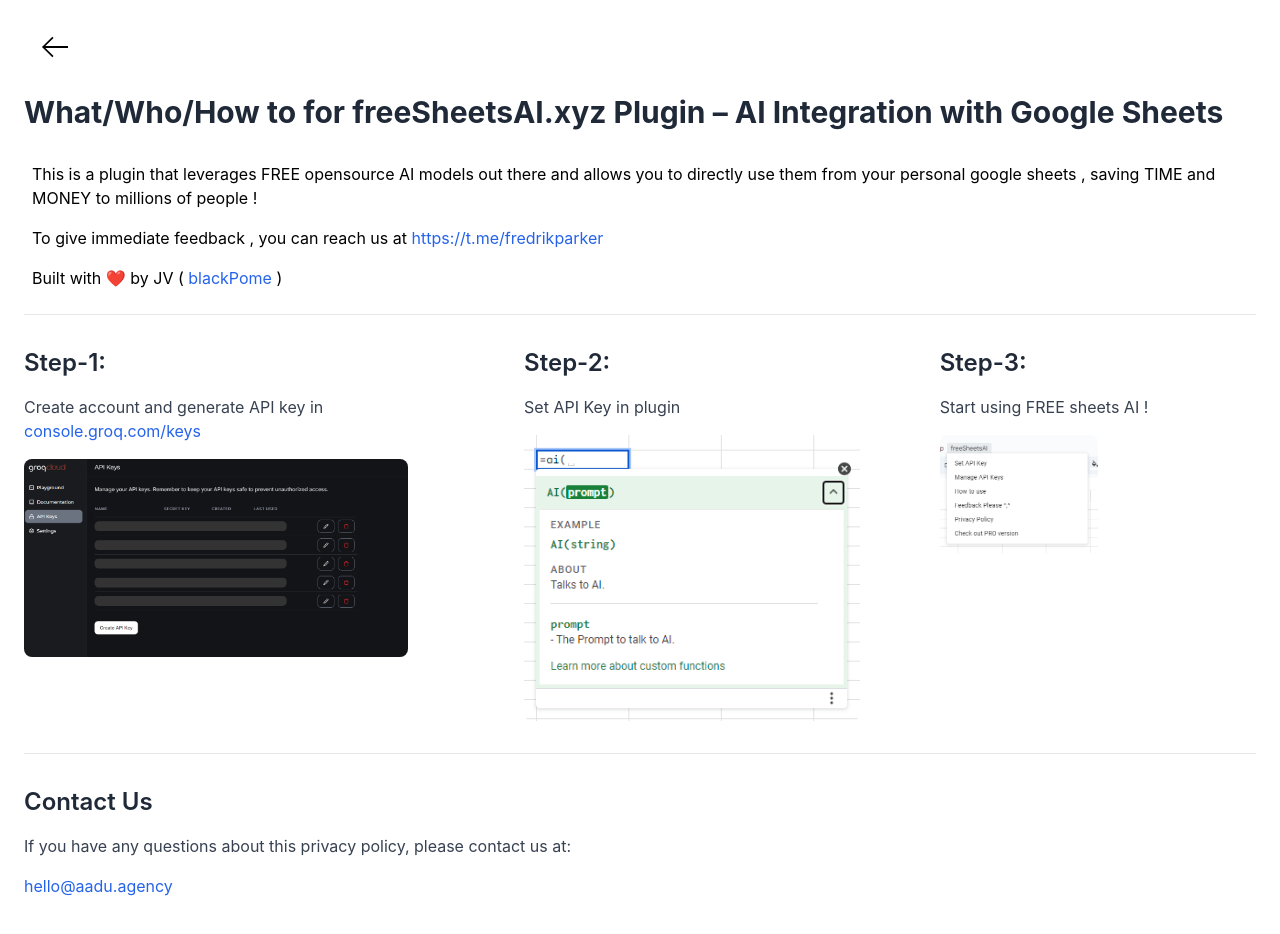
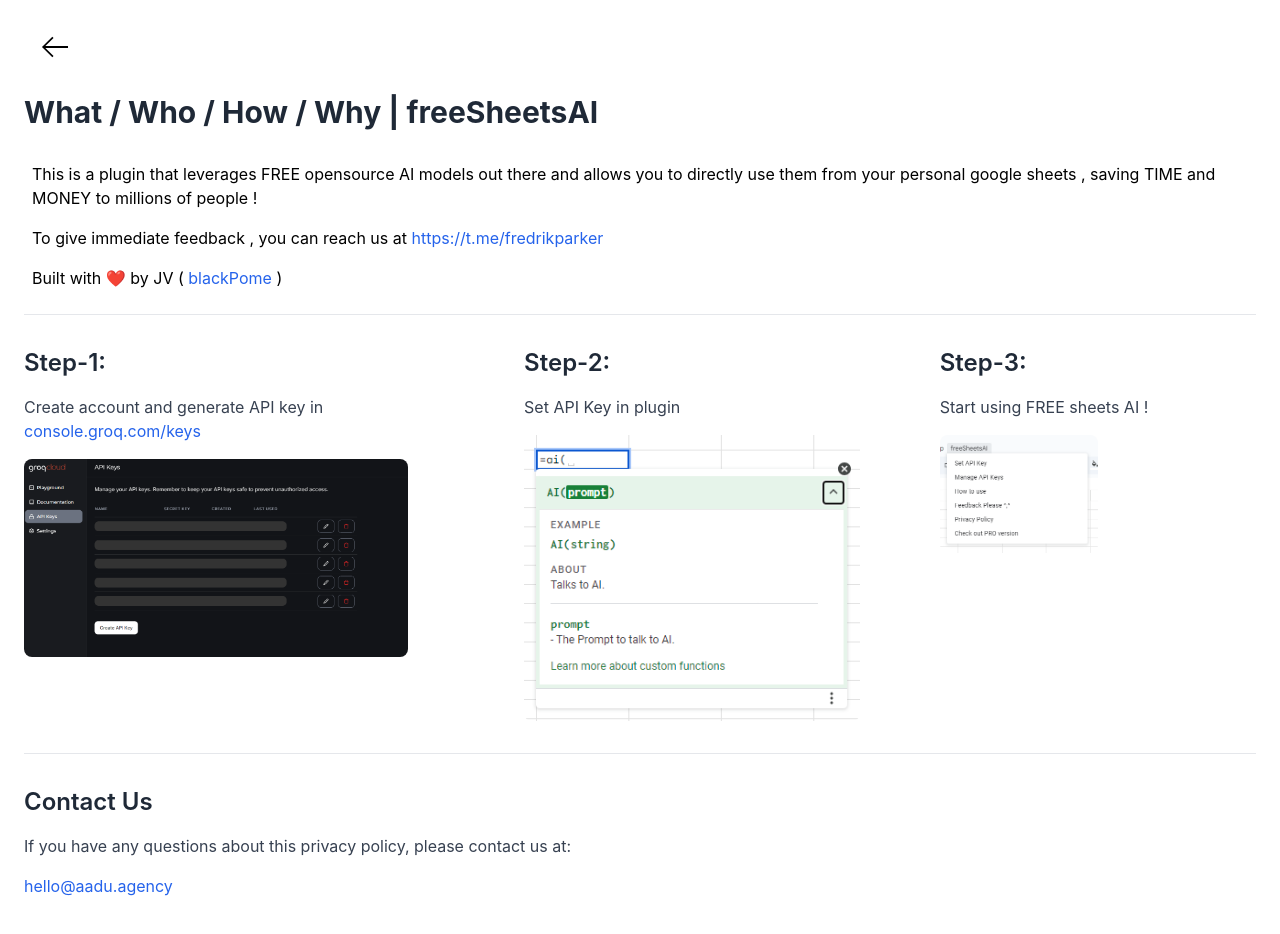
Before and after one commit to agencyaadu/freesheetsai.xyz-Phase-1, a React (Vite) app: page /how-to in a window 1280 px wide. Shown: the top 934 px of the page. Built offline with nearby package versions, Linux system fonts and the light colour scheme.

Commit message:
Update 'How-to' to 'About the Plugin'

```diff
--- a/src/Components/HowTo/HowTo.jsx
+++ b/src/Components/HowTo/HowTo.jsx
@@ -25,7 +25,7 @@
         </Link>
     </div>
 
-    <h1 className="text-3xl font-bold mb-6 text-gray-800">What/Who/How to for freeSheetsAI.xyz Plugin – AI Integration with Google Sheets</h1>
+    <h1 className="text-3xl font-bold mb-6 text-gray-800">What / Who / How / Why | freeSheetsAI</h1>
 
     <div className="flex flex-col mb-4">
       {/* <h2 className="text-2xl font-semibold mb-4 text-gray-800" >What is it and why use it ?</h2> */}
```
